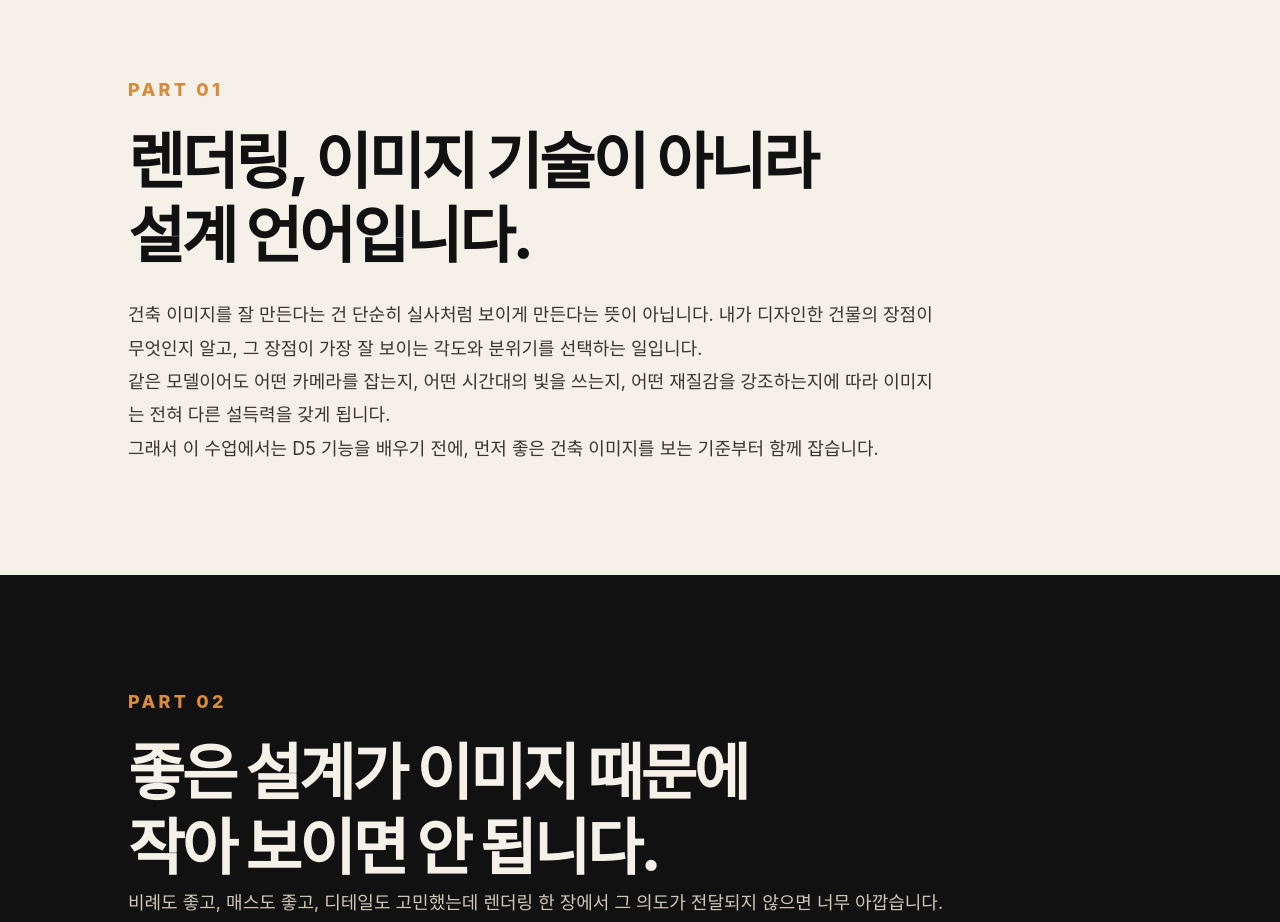
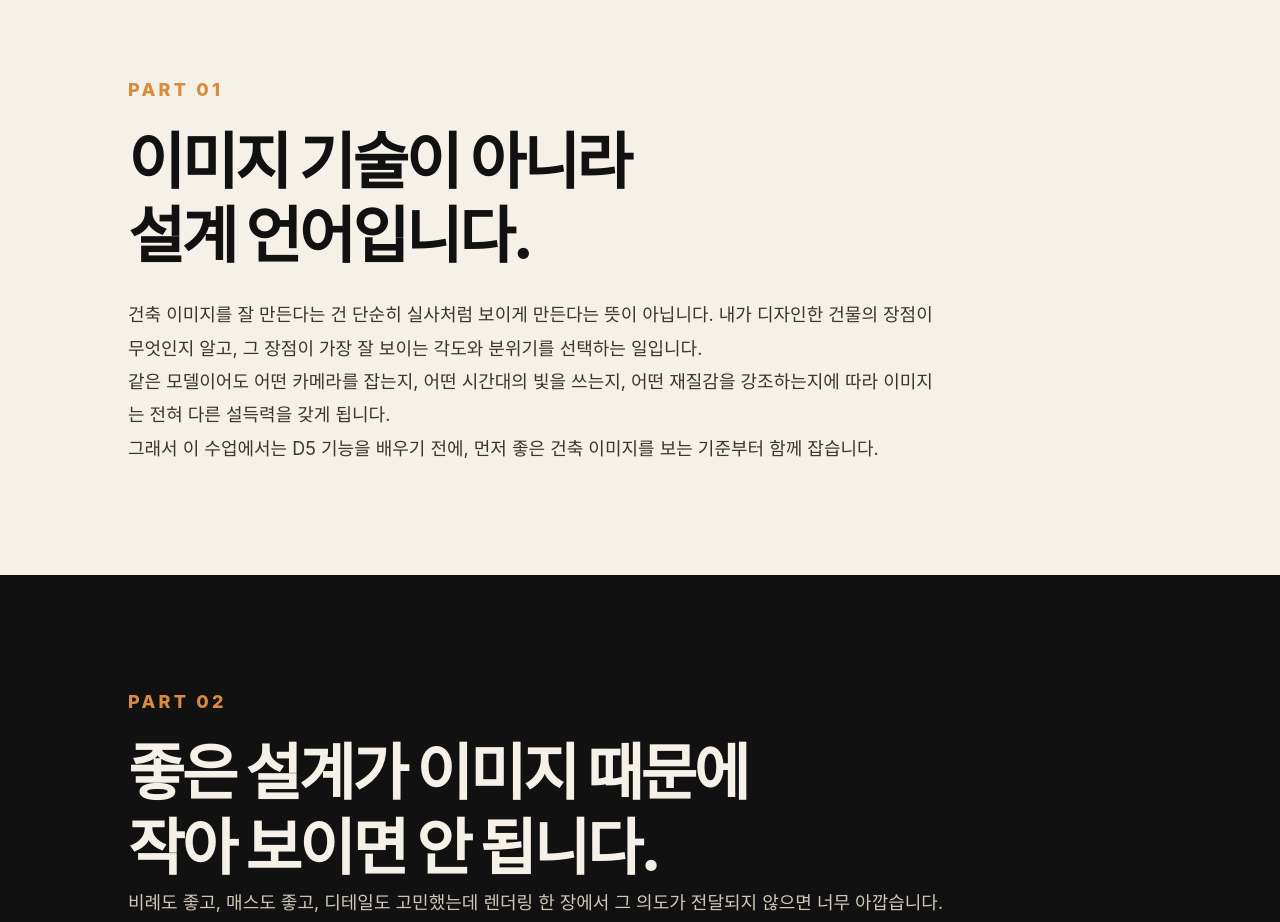
Before and after one commit to agitgoyo/goyo-studio, a Next.js app: page /d5-class in a window 1280 px wide. Shown: the part 2020-2942 px from the top of the page. Built offline with nearby package versions, Linux system fonts and the light colour scheme; a web font is replaced by a local one.

Commit message:
Update class order

```diff
--- a/app/d5-class/page.tsx
+++ b/app/d5-class/page.tsx
@@ -53,7 +53,7 @@ export default function D5ClassPage() {
 
       <section className="story-section light">
         <p className="eyebrow">PART 01</p>
-        <h2>렌더링, 이미지 기술이 아니라<br /> 설계 언어입니다.</h2><br />
+        <h2>이미지 기술이 아니라<br /> 설계 언어입니다.</h2><br />
         <p>
           건축 이미지를 잘 만든다는 건 단순히 실사처럼 보이게 만든다는 뜻이
           아닙니다. 내가 디자인한 건물의 장점이 무엇인지 알고, 그 장점이 가장 잘
```
